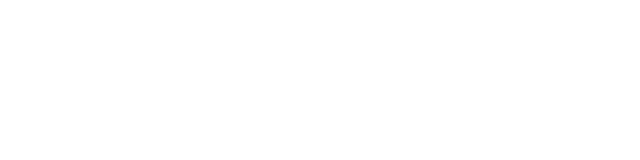
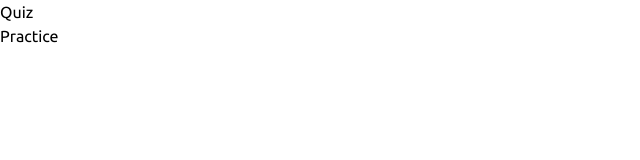
Before and after one commit to donkageorgieva/learn-css, a Next.js app: page / in a window 1280 px wide. Shown: the top 160 px of the page, without its empty margins (0-640 px from the left). Built offline with nearby package versions, Linux system fonts and the light colour scheme.

Commit message:
Layout links, font setup

```diff
--- a/app/layout.tsx
+++ b/app/layout.tsx
@@ -1,12 +1,12 @@
 import "./globals.scss";
 import type { Metadata } from "next";
-import { Inter } from "next/font/google";
+import { Ubuntu } from "next/font/google";
 
-const inter = Inter({ subsets: ["latin"] });
+const inter = Ubuntu({ subsets: ["latin"], weight: ["400", "500", "700"] });
 
 export const metadata: Metadata = {
-  title: "Create Next App",
-  description: "Generated by create next app",
+  title: "Flexboxy",
+  description: "Resources to Learn flexbox",
 };
 
 export default function RootLayout({
--- a/app/page.tsx
+++ b/app/page.tsx
@@ -1,5 +1,18 @@
-import Image from "next/image";
+import Link from "next/link";
 
 export default function Home() {
-  return <main></main>;
+  return (
+    <main>
+      <nav>
+        <ul>
+          <li>
+            <Link href="quiz">Quiz</Link>
+          </li>
+          <li>
+            <Link href="practice">Practice</Link>
+          </li>
+        </ul>
+      </nav>
+    </main>
+  );
 }
```
